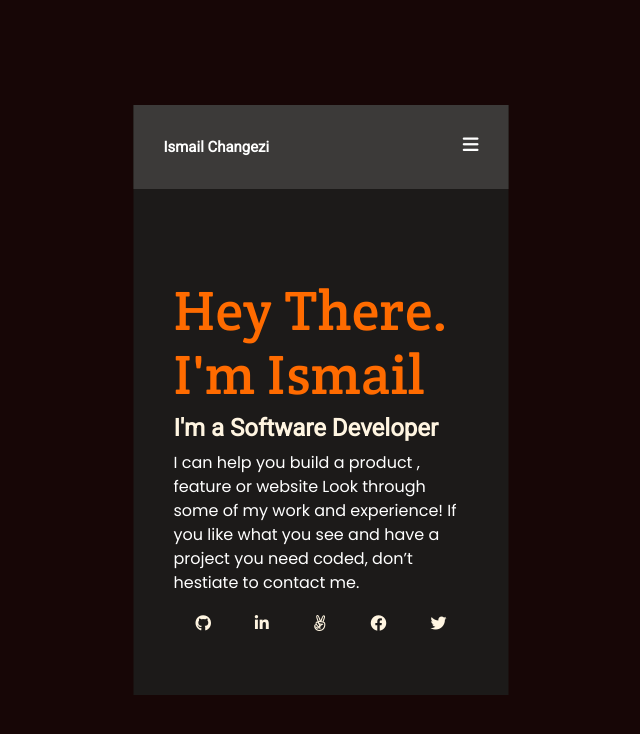
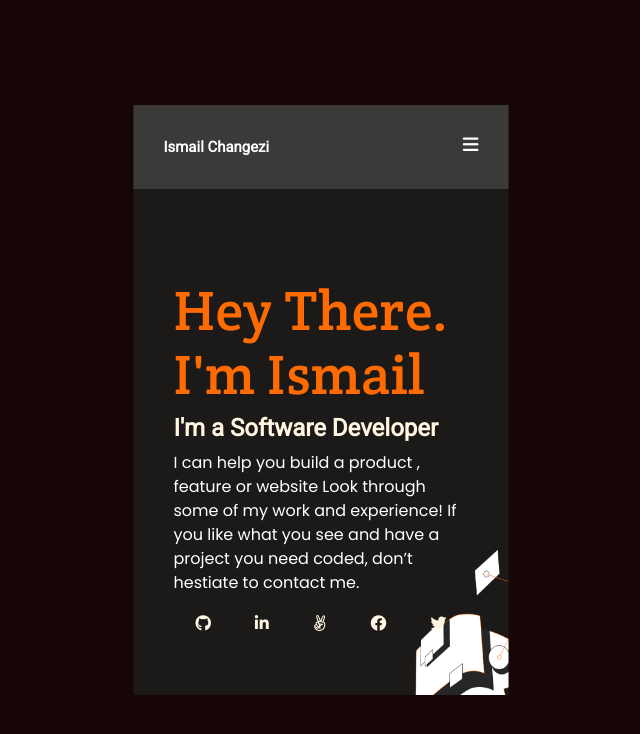
Before and after one commit to IsmailChangezi/Portfolio-Webpage, a plain HTML site: page index.html in a window 1280 px wide. Shown: the whole page, without its empty margins (319-959 px from the left). Drawn offline with Linux system fonts and the light colour scheme.

Commit message:
Update style.css

```diff
--- a/style.css
+++ b/style.css
@@ -18,6 +18,10 @@ header {
   width: 375px;
   height: 590px;
   background: #1c1a19;
+  background-image: url(./images/Illustration-header.png);
+  background-repeat: no-repeat;
+  background-size: 200px 300px;
+  background-position: 240px 390px;
 }
 
 nav {
```
